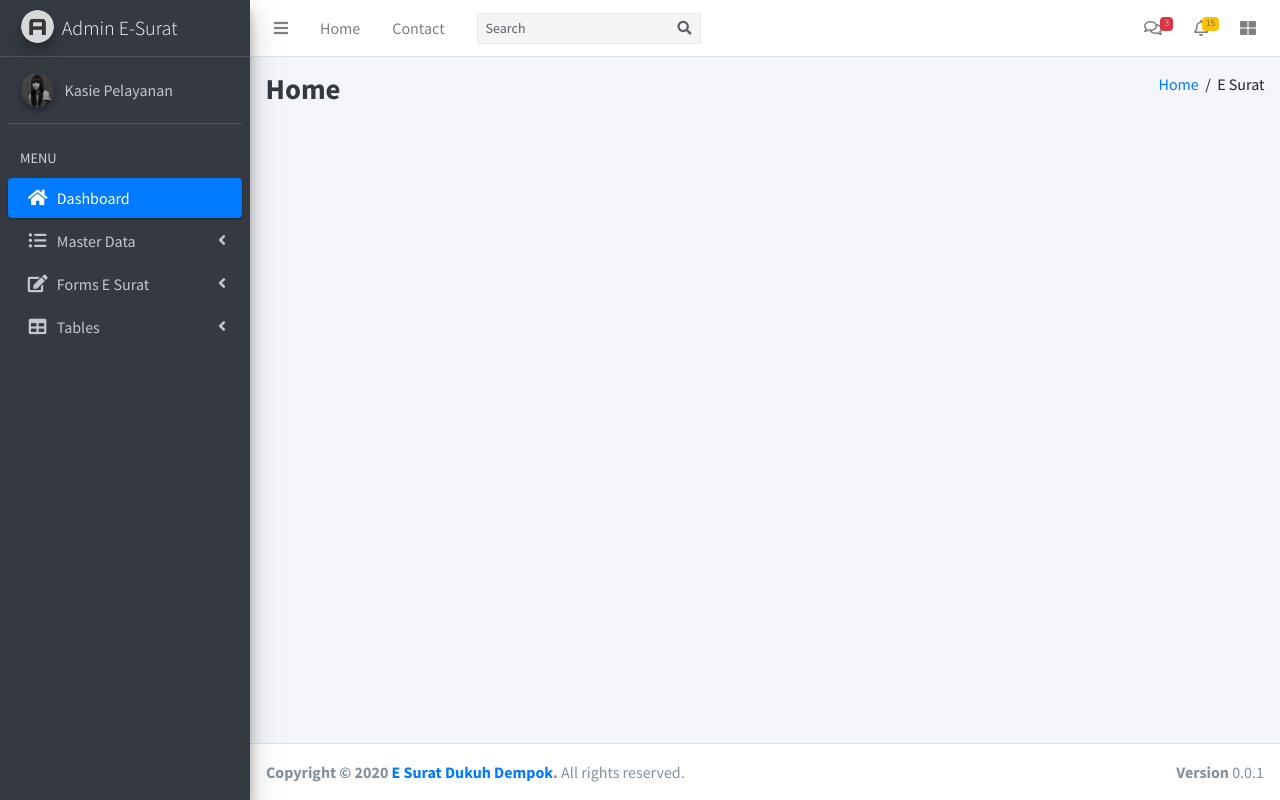
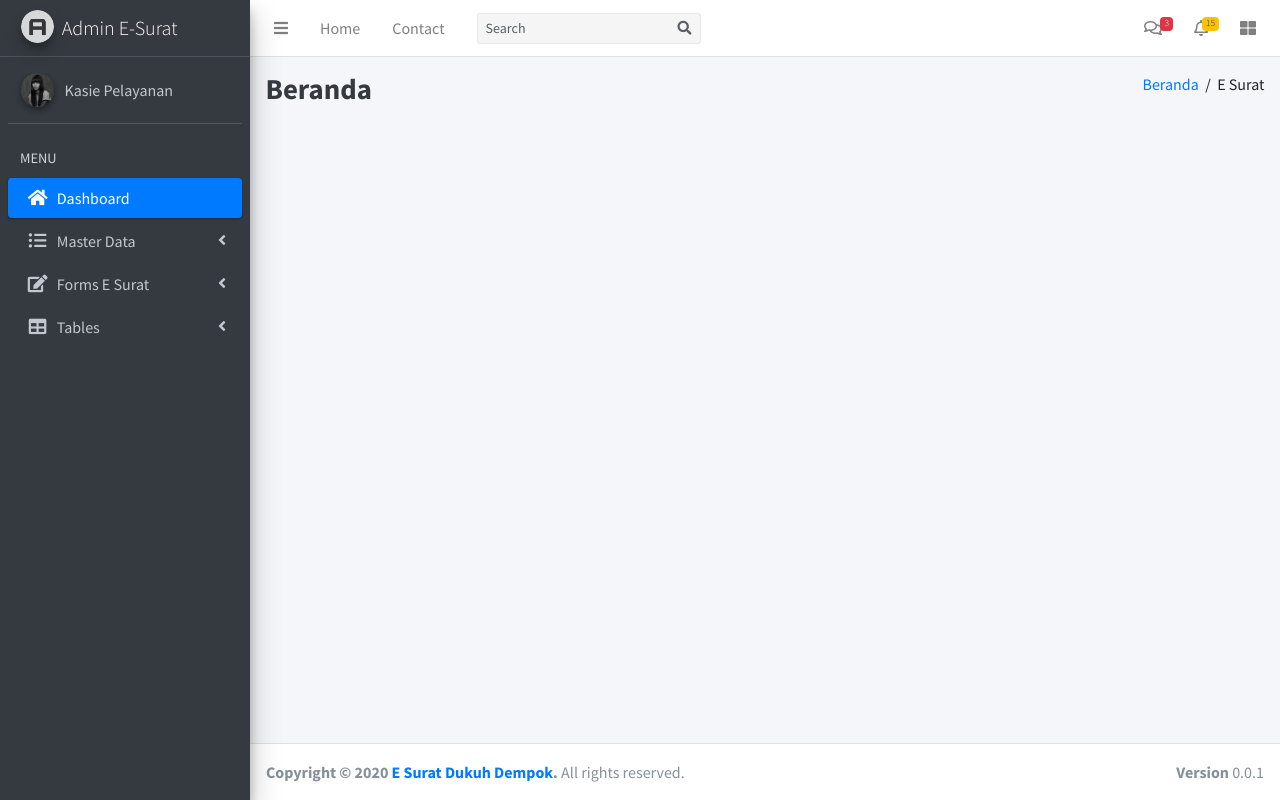
Before and after one commit to dimyatiAzhar/e_surat, a CodeIgniter app: page /E_Surat/index.php/home/index in a window 1280 px wide. Run offline with CodeIgniter, Linux system fonts and the light colour scheme; some libraries are stand-ins or nearby versions.

Commit message:
Home-Dimyati

```diff
--- a/application/controllers/Home.php
+++ b/application/controllers/Home.php
@@ -4,7 +4,7 @@ defined('BASEPATH') OR exit('No direct script access allowed');
 
 class Home extends CI_Controller {
 
-    private $nama_controller = "Home";
+    private $nama_controller = "Beranda";
     public function __construct()
     {
         parent::__construct();
@@ -17,7 +17,7 @@ class Home extends CI_Controller {
         $data['title'] = $this->nama_controller." | "." E Surat Dukuh Dempok";
         $data['title_content'] = $this->nama_controller;
 
-        $this->make_bread->add('Home', 'testing');
+        $this->make_bread->add('Beranda', 'testing');
         $this->make_bread->add('E Surat');
         $breadcrumb = $this->make_bread->output();
         $data['breadcrumb'] = $breadcrumb;
--- a/application/views/admin_sistem/template_sidebar.php
+++ b/application/views/admin_sistem/template_sidebar.php
@@ -88,7 +88,7 @@
             </a>
             <ul class="nav nav-treeview">
               <li class="nav-item">
-                <a href="<?= base_url() ?>assets/pages/UI/general.html" class="nav-link">
+                <a href="http://localhost/E_Surat/index.php/Kepolisian" class="nav-link">
                   <i class="far fa-circle nav-icon"></i>
                   <p>S.K.C.KEPOLISISAN</p>
                 </a>
```
